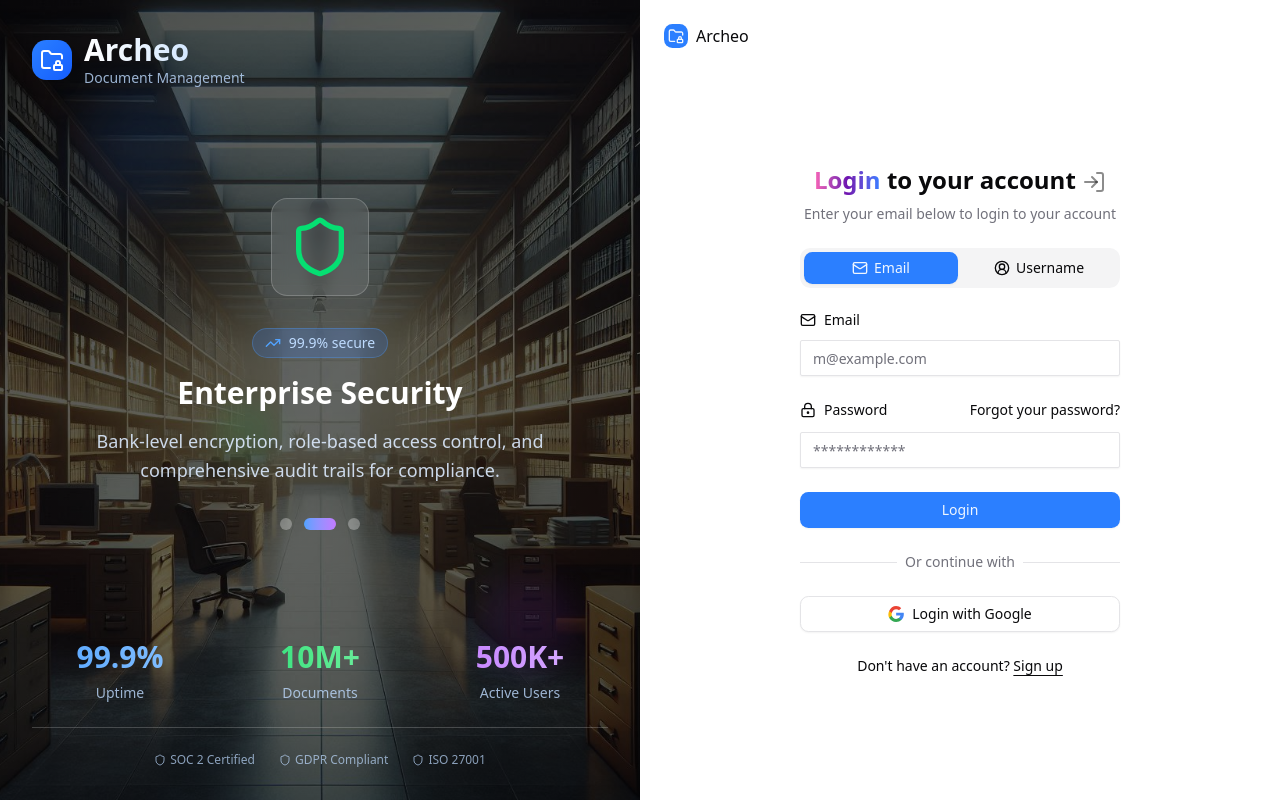
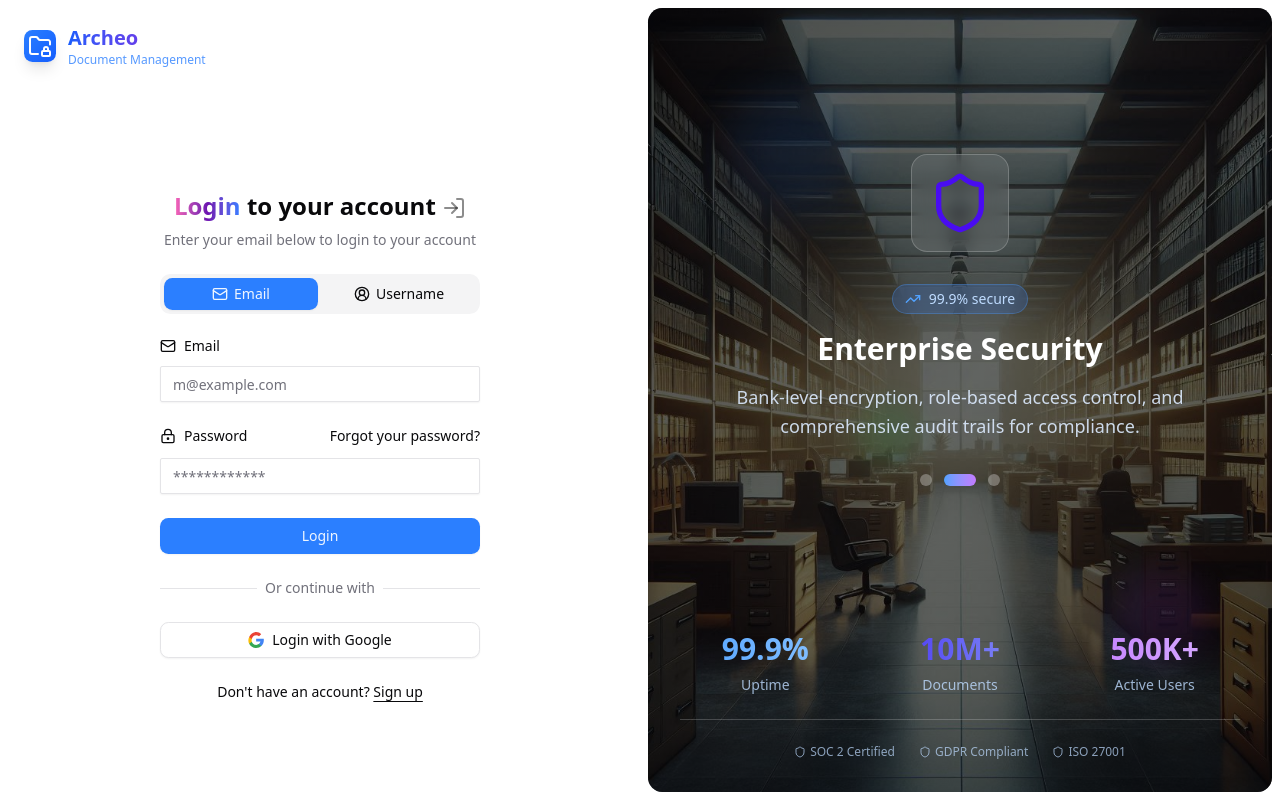
Before and after one commit to ThePhoenix08/archeo, a React (Vite) app in the folder apps/client/: page /login/user in a window 1280 px wide. Built offline with nearby package versions, Linux system fonts and the light colour scheme.

Commit message:
added the logo in the login form

```diff
--- a/apps/client/src/features/auth/components/EnhancedLoginLeftSection.jsx
+++ b/apps/client/src/features/auth/components/EnhancedLoginLeftSection.jsx
@@ -13,7 +13,7 @@
 			stats: "50% faster filing",
 		},
 		{
-			icon: <Shield className="h-16 w-16 text-green-400" />,
+			icon: <Shield className="h-16 w-16 text-[#490cf1]" />,
 			title: "Enterprise Security",
 			description:
 				"Bank-level encryption, role-based access control, and comprehensive audit trails for compliance.",
@@ -37,7 +37,7 @@
 
 	return (
 		<div
-			className="relative hidden bg-muted bg-cover bg-center lg:block"
+			className="relative m-2 hidden overflow-hidden rounded-xl bg-muted bg-cover bg-center lg:block"
 			style={{ backgroundImage: "url('/assets/login.jpeg')" }}
 		>
 			{/* Enhanced overlay with gradient */}
@@ -47,21 +47,6 @@
 					<div className="absolute top-20 left-20 h-32 w-32 animate-pulse rounded-full bg-blue-500/10 blur-xl"></div>
 					<div className="absolute right-16 bottom-32 h-24 w-24 animate-pulse rounded-full bg-purple-500/10 blur-lg delay-1000"></div>
 					<div className="absolute top-1/2 left-1/3 h-16 w-16 animate-pulse rounded-full bg-green-500/10 blur-md delay-2000"></div>
-				</div>
-
-				{/* Logo section with enhanced styling */}
-				<div className="relative z-10 mb-8 flex items-center gap-3">
-					<div className="flex size-10 items-center justify-center rounded-xl bg-gradient-to-br from-blue-500 to-blue-600 text-white shadow-lg">
-						<FolderLock className="size-6" />
-					</div>
-					<div className="flex flex-col">
-						<span className="bg-gradient-to-r from-white to-blue-200 bg-clip-text text-3xl font-bold text-transparent">
-							Archeo
-						</span>
-						<span className="text-sm font-medium text-blue-200/80">
-							Document Management
-						</span>
-					</div>
 				</div>
 
 				{/* Enhanced feature preview section */}
@@ -120,7 +105,7 @@
 							<div className="text-sm font-medium text-blue-200/80">Uptime</div>
 						</div>
 						<div className="space-y-2">
-							<div className="bg-gradient-to-r from-green-400 to-green-300 bg-clip-text text-3xl font-bold text-transparent">
+							<div className="bg-gradient-to-r from-[#490cf1] to-[#9297f4] bg-clip-text text-3xl font-bold text-transparent">
 								10M+
 							</div>
 							<div className="text-sm font-medium text-blue-200/80">
--- a/apps/client/src/features/auth/pages/Login.page.jsx
+++ b/apps/client/src/features/auth/pages/Login.page.jsx
@@ -6,22 +6,28 @@
 function LoginPage() {
 	return (
 		<div className="grid h-svh w-full overflow-hidden lg:grid-cols-2">
-			<EnhancedLoginLeftSection />
 			<div className="flex flex-col gap-4 p-6 md:p-6">
-				<div className="flex justify-center gap-2 md:justify-start">
-					<a href="/" className="flex items-center gap-2 font-medium">
-						<div className="flex size-6 items-center justify-center rounded-md bg-primary text-primary-foreground">
-							<FolderLock className="size-4" />
-						</div>
-						Archeo
-					</a>
-				</div>
+				{/* Logo section with enhanced styling */}
+				<a href="/" className="relative z-10 mb-8 flex items-center gap-3">
+					<div className="flex size-8 items-center justify-center rounded-md bg-gradient-to-br from-blue-500 to-blue-600 text-white shadow-lg">
+						<FolderLock className="size-6" />
+					</div>
+					<div className="flex flex-col">
+						<span className="bg-gradient-to-r from-blue-600 to-purple-700 bg-clip-text text-xl font-bold text-transparent">
+							Archeo
+						</span>
+						<span className="text-xs font-medium text-blue-500/80">
+							Document Management
+						</span>
+					</div>
+				</a>
 				<div className="flex flex-1 items-center justify-center">
 					<div className="w-full max-w-xs">
 						<LoginForm />
 					</div>
 				</div>
 			</div>
+			<EnhancedLoginLeftSection />
 		</div>
 	);
 }
```
